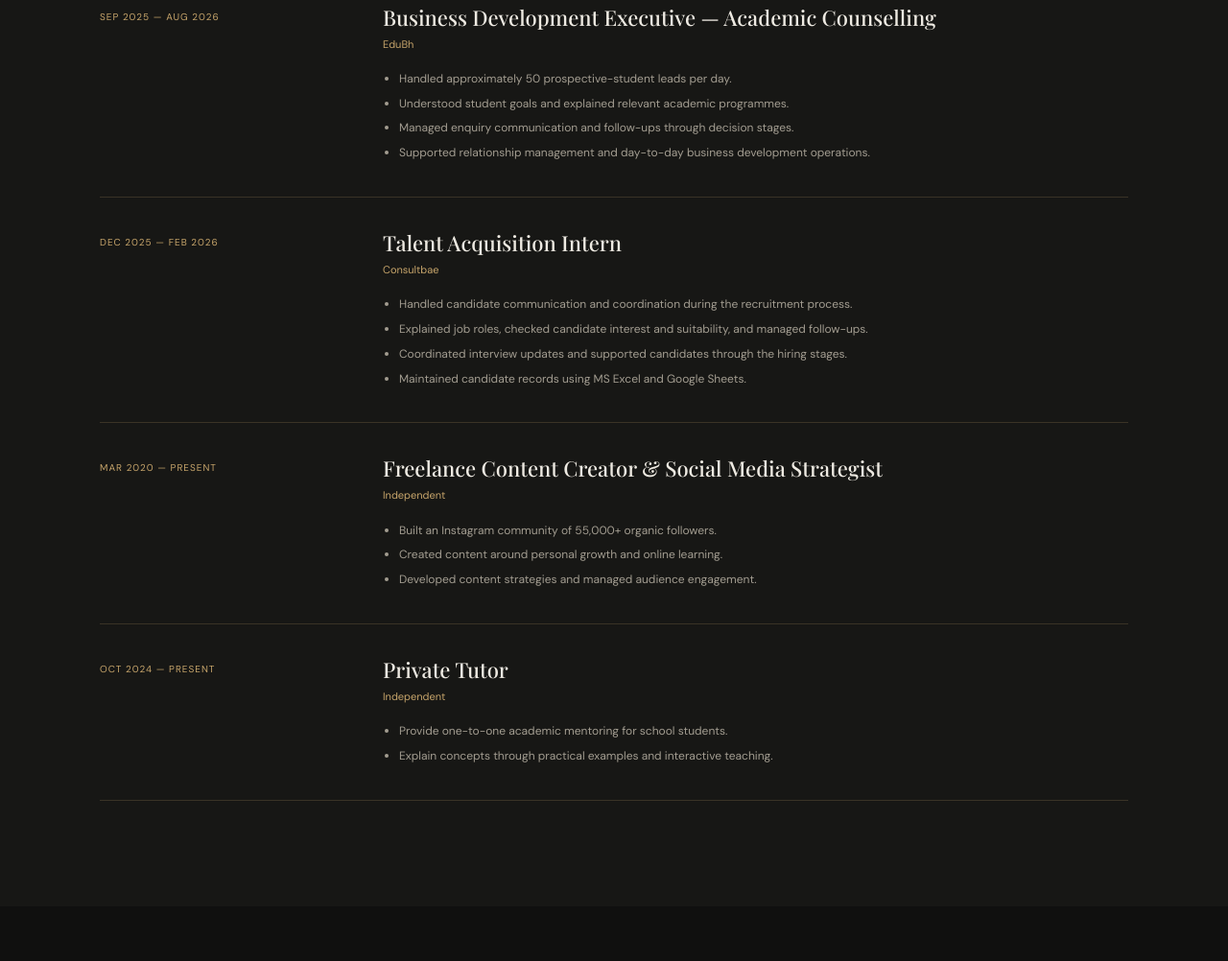
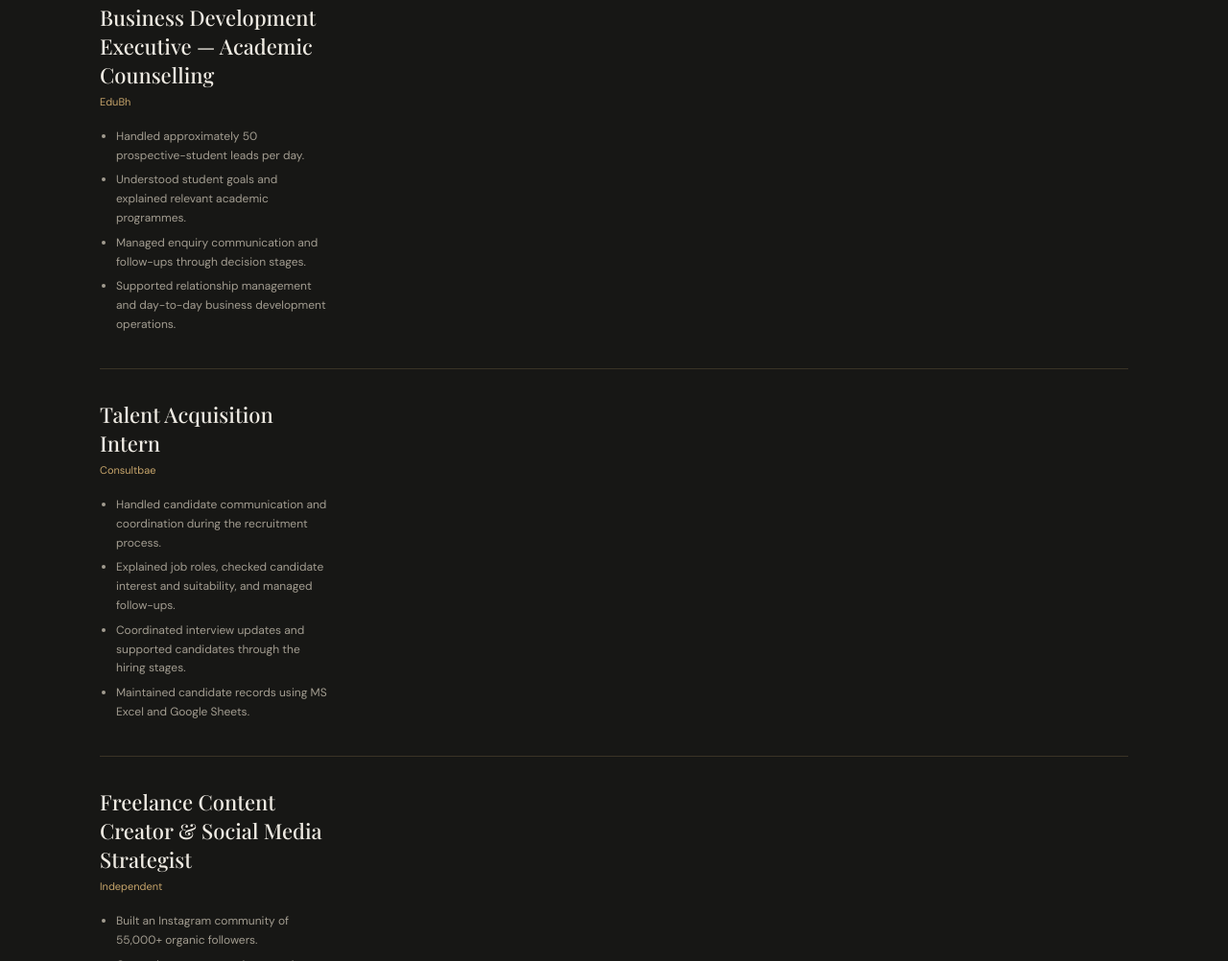
Before and after one commit to malakargorav-ship-it/pranjit-, a plain HTML site: page index.html in a window 1280 px wide. Shown: the part 1928-2930 px from the top of the page at 96% size. Drawn offline with nearby package versions, Linux system fonts and the light colour scheme.

Commit message:
Remove experience dates from portfolio timeline

```diff
--- a/index.html
+++ b/index.html
@@ -51,10 +51,10 @@
       <div class="section-wrap">
         <div class="section-heading"><p class="eyebrow">02 — THE JOURNEY SO FAR</p><h2>Experience that<br><em>shapes perspective.</em></h2></div>
         <div class="timeline">
-          <article class="timeline-item"><div class="timeline-date">SEP 2025 — AUG 2026</div><div class="timeline-body"><h3>Business Development Executive — Academic Counselling</h3><p class="company">EduBh</p><ul><li>Handled approximately 50 prospective-student leads per day.</li><li>Understood student goals and explained relevant academic programmes.</li><li>Managed enquiry communication and follow-ups through decision stages.</li><li>Supported relationship management and day-to-day business development operations.</li></ul></div></article>
-          <article class="timeline-item"><div class="timeline-date">DEC 2025 — FEB 2026</div><div class="timeline-body"><h3>Talent Acquisition Intern</h3><p class="company">Consultbae</p><ul><li>Handled candidate communication and coordination during the recruitment process.</li><li>Explained job roles, checked candidate interest and suitability, and managed follow-ups.</li><li>Coordinated interview updates and supported candidates through the hiring stages.</li><li>Maintained candidate records using MS Excel and Google Sheets.</li></ul></div></article>
-          <article class="timeline-item"><div class="timeline-date">MAR 2020 — PRESENT</div><div class="timeline-body"><h3>Freelance Content Creator & Social Media Strategist</h3><p class="company">Independent</p><ul><li>Built an Instagram community of 55,000+ organic followers.</li><li>Created content around personal growth and online learning.</li><li>Developed content strategies and managed audience engagement.</li></ul></div></article>
-          <article class="timeline-item"><div class="timeline-date">OCT 2024 — PRESENT</div><div class="timeline-body"><h3>Private Tutor</h3><p class="company">Independent</p><ul><li>Provide one-to-one academic mentoring for school students.</li><li>Explain concepts through practical examples and interactive teaching.</li></ul></div></article>
+          <article class="timeline-item"><div class="timeline-body"><h3>Business Development Executive — Academic Counselling</h3><p class="company">EduBh</p><ul><li>Handled approximately 50 prospective-student leads per day.</li><li>Understood student goals and explained relevant academic programmes.</li><li>Managed enquiry communication and follow-ups through decision stages.</li><li>Supported relationship management and day-to-day business development operations.</li></ul></div></article>
+          <article class="timeline-item"><div class="timeline-body"><h3>Talent Acquisition Intern</h3><p class="company">Consultbae</p><ul><li>Handled candidate communication and coordination during the recruitment process.</li><li>Explained job roles, checked candidate interest and suitability, and managed follow-ups.</li><li>Coordinated interview updates and supported candidates through the hiring stages.</li><li>Maintained candidate records using MS Excel and Google Sheets.</li></ul></div></article>
+          <article class="timeline-item"><div class="timeline-body"><h3>Freelance Content Creator & Social Media Strategist</h3><p class="company">Independent</p><ul><li>Built an Instagram community of 55,000+ organic followers.</li><li>Created content around personal growth and online learning.</li><li>Developed content strategies and managed audience engagement.</li></ul></div></article>
+          <article class="timeline-item"><div class="timeline-body"><h3>Private Tutor</h3><p class="company">Independent</p><ul><li>Provide one-to-one academic mentoring for school students.</li><li>Explain concepts through practical examples and interactive teaching.</li></ul></div></article>
         </div>
       </div>
     </section>
```
